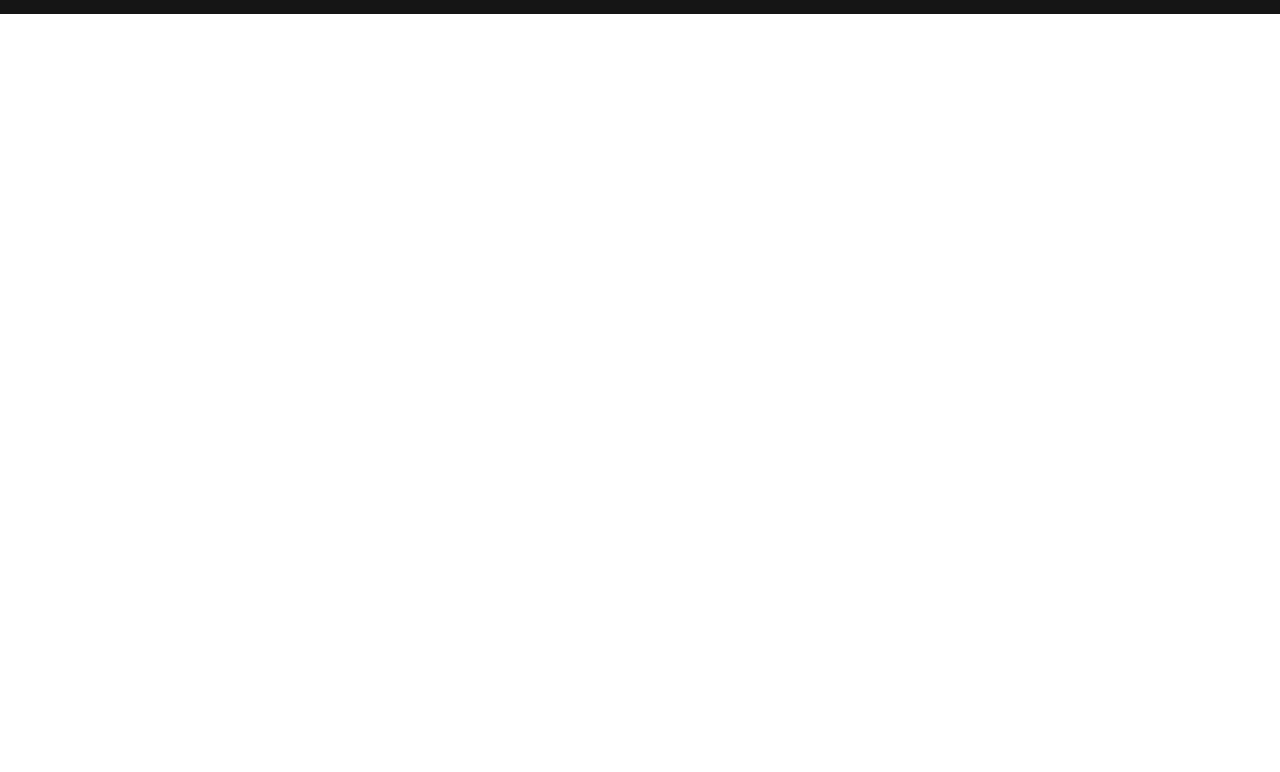
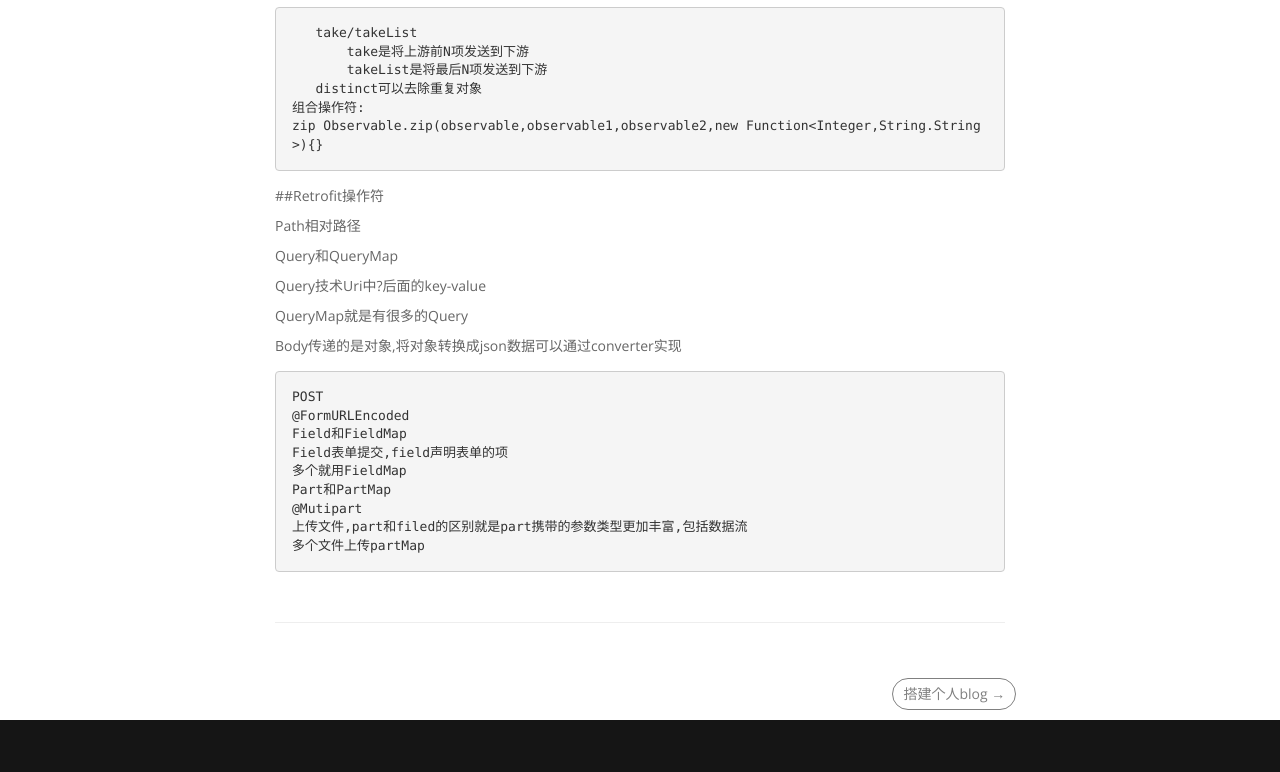
Before and after one commit to TWBfly/TWBfly.github.io, a plain HTML site: page 2017/05/11/面试/index.html in a window 1280 px wide. Shown: the part 2476-3248 px from the top of the page. Before the commit the page ends 2490 px from the top, so only its background shows below. Drawn offline with nearby package versions, Linux system fonts and the light colour scheme.

Commit message:
Site updated: 2017-08-15 13:02:19

```diff
--- a/2017/05/11/面试/index.html
+++ b/2017/05/11/面试/index.html
@@ -211,7 +211,24 @@ AsyncTask多次new.Bitmap太多没有及时回收
 <p>##res资源问题<br>    图片放错目录会产生什么问题—-&gt;<br>    高密度(density)的系统去使用低密度目录下的图片资源,会将图片长宽自动放大以去适应高密度的精度,图片占用的内存会更大.在图片资源有限的情况下将图片放在高密度文件夹下,节省图片的内存开支.<br>    mipmap—-&gt;<br>    官方建议如下图片资源<br>      Launcher icons.<br>      Action bar and tab icons.<br>      Notification icons</p>
 <p>##Bitmap<br>    高效的加载Bitmap,采用BitmapFactory.Options来加载图片,<br>    压缩  缩放图片主要是inSampleSize参数,采样率,采样率为1是原始大小,采样率&gt;1,比如是2,宽高则为原图大小的1/2,像素为原图的1/4,内存大小也为原图的1/4,采样率<1,就相当于1,无缩放效果 injustdecodebounds设为true,解析原始宽高,不会真正加载="" 加载大图----=""><br>    BitmapRegionDecoder.newInstance<br>    在onDraw()方法中<br>    bitmapRegionDecoder.decodeRegion(rect,options)指定绘制区域<br>    用canvas绘制出来</1,就相当于1,无缩放效果></p>
 <p>##优化列表卡顿<br>        异步<br>        在列表滑动的时候不加载,静止在加载(OnScrollListener的onScrollStateChaged判断滑动状态)<br>        开启硬件加速(android:hardwareAccelerated = “true”)</p>
-
+<p>##Rxjava操作符<br>    变换操作符:<br>        map最简单的变化操作符<br>        flatMap将上游发送过来的数据变换为多个数据然后合并成一个事件发送到下游,发送到下游的数据是无序<br>        ConcatMap是有序的<br>    过滤操作符:<br>        Filter过滤一部分不符合要求的事件,如果全部接受容易造成OOM,最常见的是过滤一些null<br>        Sample每隔一段时间对上游数据进行取样发送到下游,这样会导致丢失大量事件,只有特定的场合,比如对一组数中进行抽</p>
+<pre><code>   take/takeList
+       take是将上游前N项发送到下游
+       takeList是将最后N项发送到下游
+   distinct可以去除重复对象
+组合操作符:
+zip Observable.zip(observable,observable1,observable2,new Function&lt;Integer,String.String&gt;){}
+</code></pre><p>##Retrofit操作符<br>        Path相对路径<br>        Query和QueryMap<br>        Query技术Uri中?后面的key-value<br>        QueryMap就是有很多的Query<br>        Body传递的是对象,将对象转换成json数据可以通过converter实现</p>
+<pre><code>POST
+@FormURLEncoded
+Field和FieldMap
+Field表单提交,field声明表单的项
+多个就用FieldMap
+Part和PartMap
+@Mutipart
+上传文件,part和filed的区别就是part携带的参数类型更加丰富,包括数据流
+多个文件上传partMap
+</code></pre>
             <div class="clearfix"></div>
             <hr class="nogutter">
         </div>
```
